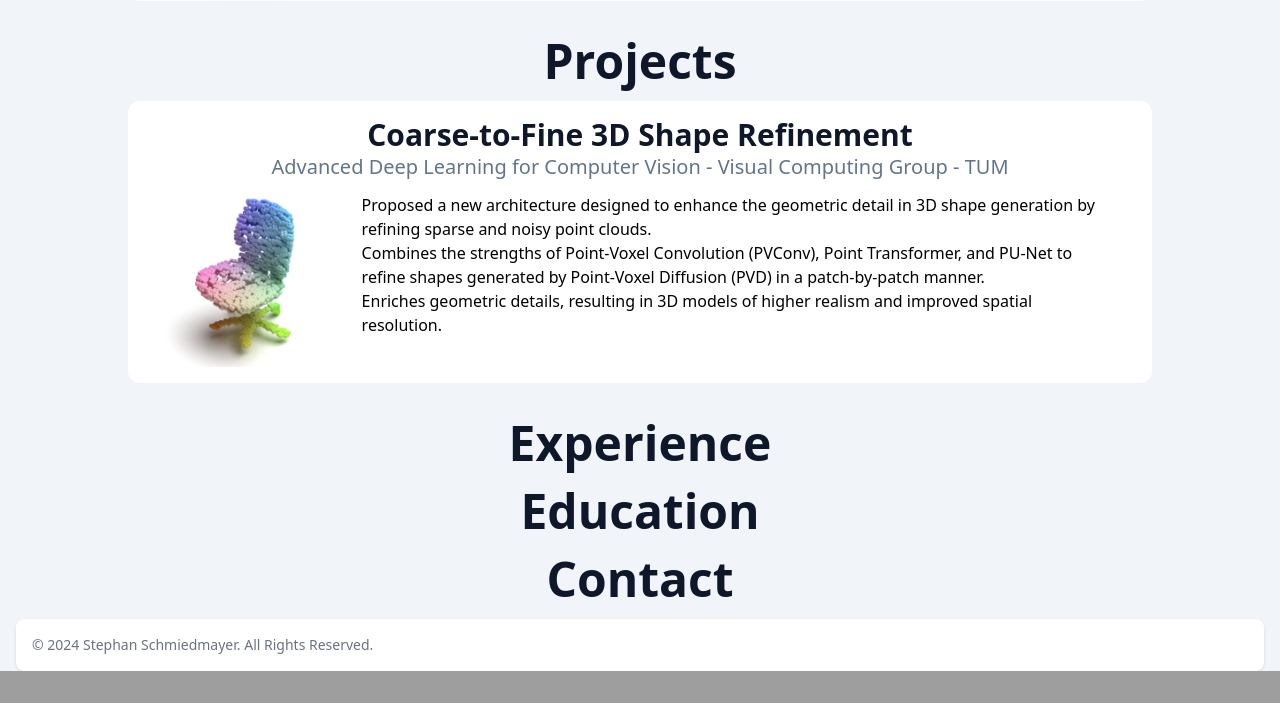
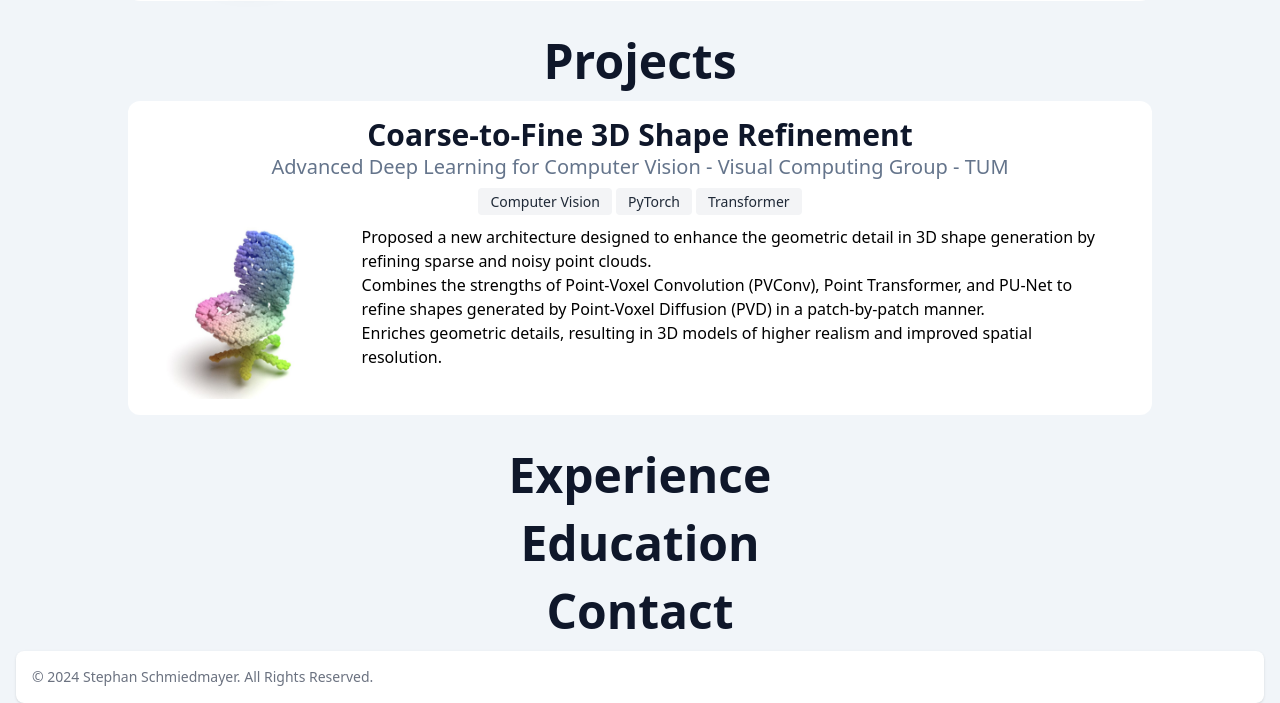
Before and after one commit to StephanSchmiedmayer/portfolio, a FastAPI app: page / in a window 1280 px wide. Shown: the part 1172-1875 px from the top of the page. Before the commit the page ends 1843 px from the top, so only its background shows below. Run offline with FastAPI, Linux system fonts and the light colour scheme; some libraries are stand-ins or nearby versions.

Commit message:
Add tags to ADLVC project

```diff
--- a/portfolio/static/css/style.css
+++ b/portfolio/static/css/style.css
@@ -626,6 +626,9 @@ video {
 .whitespace-nowrap {
   white-space: nowrap;
 }
+.rounded {
+  border-radius: 0.25rem;
+}
 .rounded-lg {
   border-radius: 0.5rem;
 }
@@ -634,6 +637,10 @@ video {
 }
 .bg-black\/40 {
   background-color: rgb(0 0 0 / 0.4);
+}
+.bg-gray-100 {
+  --tw-bg-opacity: 1;
+  background-color: rgb(243 244 246 / var(--tw-bg-opacity));
 }
 .bg-transparent {
   background-color: transparent;
@@ -653,6 +660,10 @@ video {
 }
 .p-5 {
   padding: 1.25rem;
+}
+.px-3 {
+  padding-left: 0.75rem;
+  padding-right: 0.75rem;
 }
 .px-4 {
   padding-left: 1rem;
@@ -729,6 +740,10 @@ video {
 .text-gray-500 {
   --tw-text-opacity: 1;
   color: rgb(107 114 128 / var(--tw-text-opacity));
+}
+.text-gray-800 {
+  --tw-text-opacity: 1;
+  color: rgb(31 41 55 / var(--tw-text-opacity));
 }
 .text-slate-500 {
   --tw-text-opacity: 1;
@@ -845,9 +860,19 @@ html, body {
 
 @media (prefers-color-scheme: dark) {
 
+  .dark\:bg-gray-700 {
+    --tw-bg-opacity: 1;
+    background-color: rgb(55 65 81 / var(--tw-bg-opacity));
+  }
+
   .dark\:bg-gray-800 {
     --tw-bg-opacity: 1;
     background-color: rgb(31 41 55 / var(--tw-bg-opacity));
+  }
+
+  .dark\:text-gray-300 {
+    --tw-text-opacity: 1;
+    color: rgb(209 213 219 / var(--tw-text-opacity));
   }
 
   .dark\:text-gray-400 {
--- a/portfolio/templates/index.html
+++ b/portfolio/templates/index.html
@@ -205,6 +205,20 @@
                   >
                 </p>
               </div>
+              <div class="mt-2">
+                <span
+                  class="bg-gray-100 text-gray-800 text-sm font-medium px-3 py-1 rounded dark:bg-gray-700 dark:text-gray-300"
+                  >Computer Vision</span
+                >
+                <span
+                  class="bg-gray-100 text-gray-800 text-sm font-medium px-3 py-1 rounded dark:bg-gray-700 dark:text-gray-300"
+                  >PyTorch</span
+                >
+                <span
+                  class="bg-gray-100 text-gray-800 text-sm font-medium px-3 py-1 rounded dark:bg-gray-700 dark:text-gray-300"
+                  >Transformer</span
+                >
+              </div>
               <div class="flex flex-row justify-evenly">
                 <div class="w-1/5 m-auto">
                   <img
```
